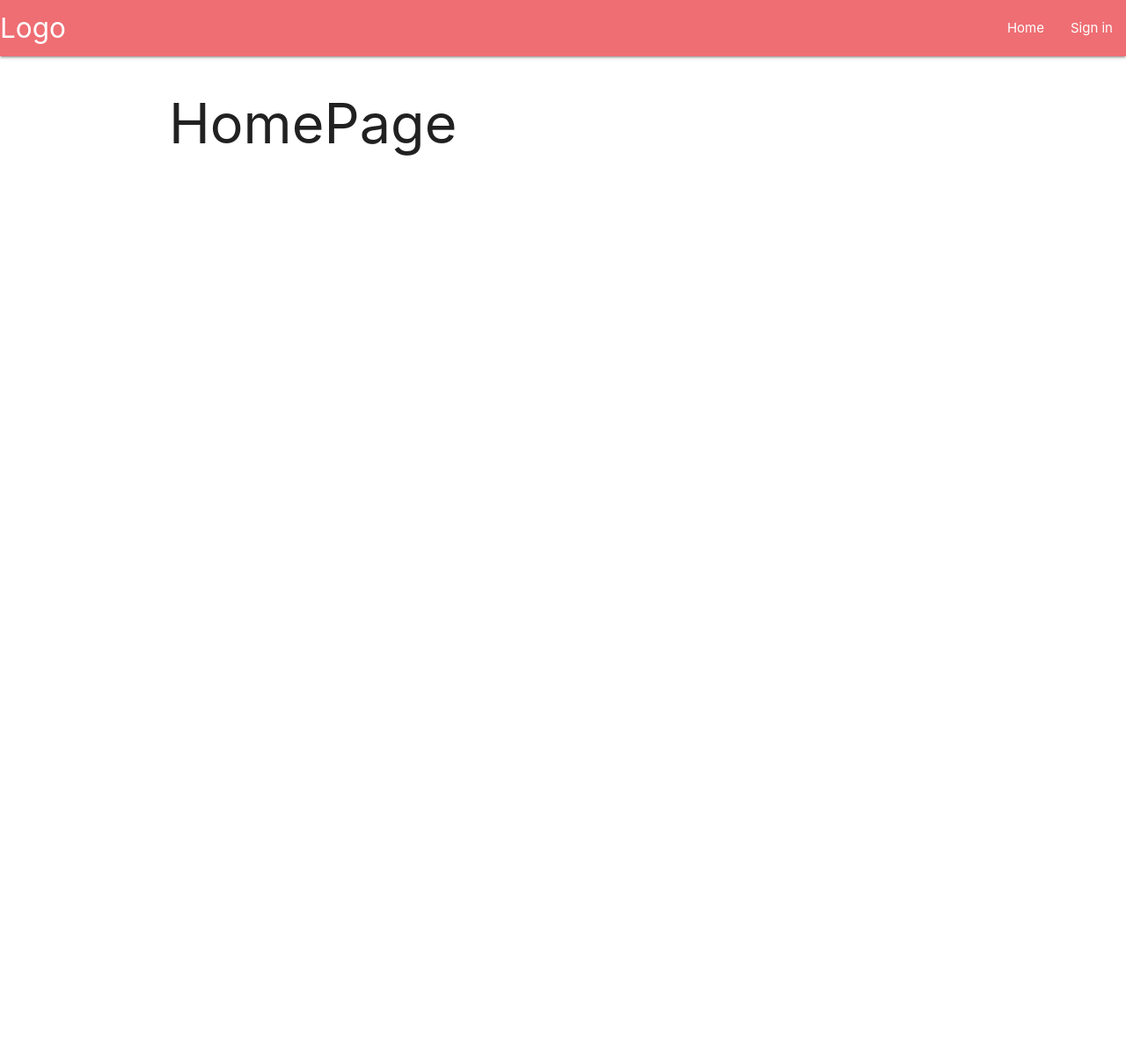
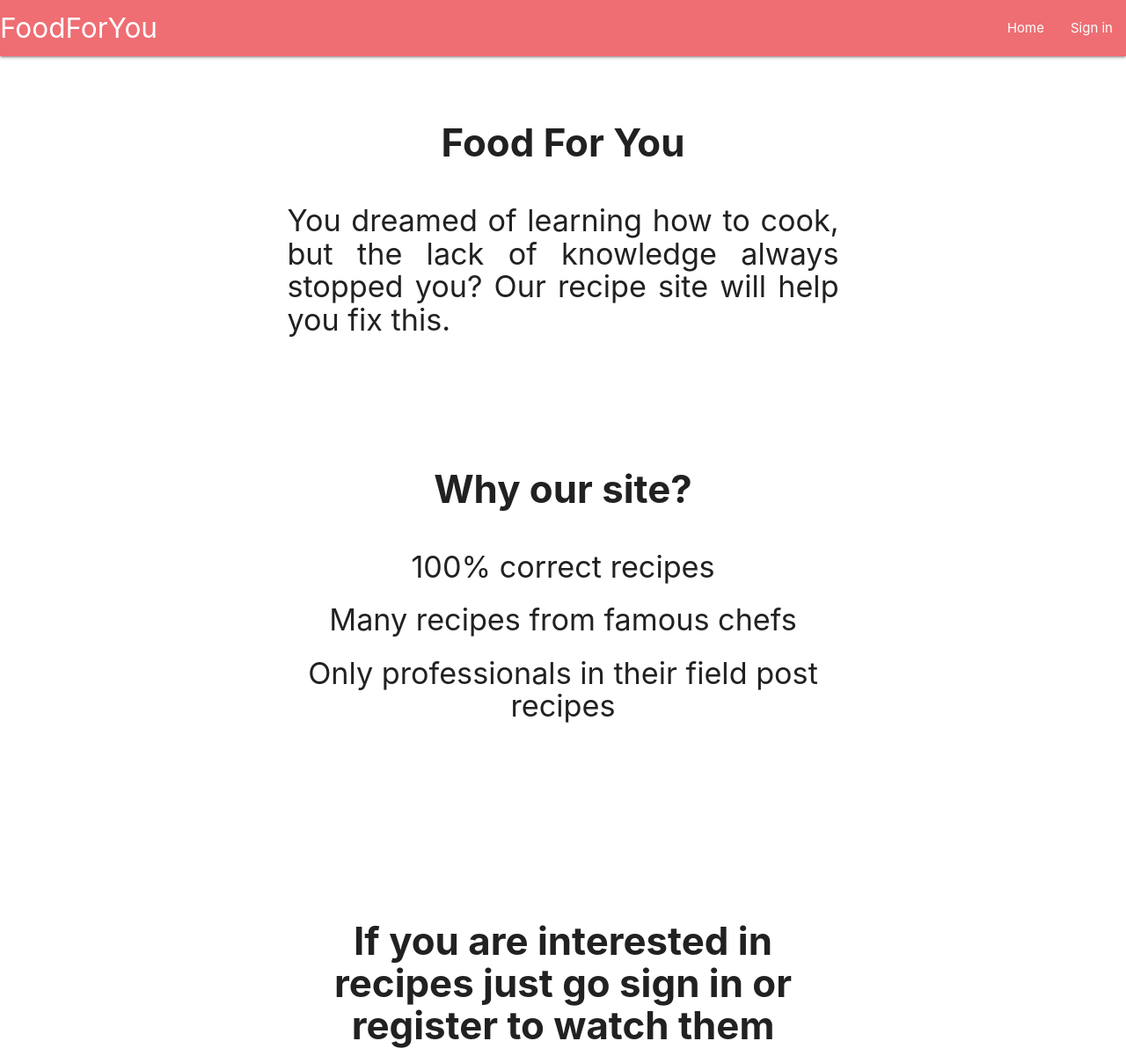
Before and after one commit to BigWaffleMonster/recipe-site, a React (Create React App) app in the folder client/: page / in a window 1280 px wide. Shown: the whole page at 88% size. Before the commit the page ends 800 px from the top, so only its background shows below. Built offline with nearby package versions, Linux system fonts and the light colour scheme.

Commit message:
fixed some bugs

```diff
--- a/client/package.json
+++ b/client/package.json
@@ -6,9 +6,11 @@
     "@testing-library/jest-dom": "^5.11.9",
     "@testing-library/react": "^11.2.5",
     "@testing-library/user-event": "^12.7.1",
+    "bootstrap": "^5.0.1",
     "http-proxy-middleware": "^0.19.1",
     "materialize-css": "^1.0.0-rc.2",
     "react": "^17.0.1",
+    "react-bootstrap": "^1.6.0",
     "react-dom": "^17.0.1",
     "react-router-dom": "^5.2.0",
     "react-scripts": "4.0.2",
--- a/client/src/components/NavBar.js
+++ b/client/src/components/NavBar.js
@@ -16,12 +16,11 @@ export const NavBar = () => {
   return (
     <nav>
       <div className="nav-wrapper">
-        <NavLink to="/" className="brand-logo">Logo</NavLink>
+        <NavLink to="/" className="brand-logo">FoodForYou</NavLink>
         <ul id="nav-mobile" className="right hide-on-med-and-down">
           {auth.isAuthenticated &&<li><NavLink to="/search">Search</NavLink></li>}
           {auth.isAuthenticated &&<li><NavLink to="/create">Create</NavLink></li>}
           {auth.isAuthenticated &&<li><NavLink to={`/user_recipes/${userId}`}>My Recipes</NavLink></li>}
-          {auth.isAuthenticated &&<li><NavLink to={`/user_favourites_recipes/${userId}`}>My Favourites Recipes</NavLink></li>}
           <li><NavLink to="/">Home</NavLink></li>
           {auth.isAuthenticated && <li><a href="/" onClick={logoutHandler}>Log out</a></li>}
           {!auth.isAuthenticated && <li><NavLink to="/auth">Sign in</NavLink></li>}
--- a/client/src/index.css
+++ b/client/src/index.css
@@ -12,7 +12,30 @@
   margin-left: 5rem;
 }
 
-.table {
+.home_name {
+  margin-top: 5rem;
+  margin-bottom: 3rem;
+  text-align: center;
+  font-weight: bold;
+}
 
+.moto_text {
+  text-align: justify;
+}
 
+.question {
+  margin-top: 10rem;
+  margin-bottom: 3rem;
+  text-align: center;
+  font-weight: bold;
 }
+
+.list {
+  text-align: center;
+}
+
+.todo {
+  text-align: center;
+  font-weight: bold;
+  margin-top: 15rem;
+}
--- a/client/src/pages/HomePage.js
+++ b/client/src/pages/HomePage.js
@@ -1,9 +1,27 @@
-import React from 'react'
+import React, {useContext} from 'react'
+import { AuthContext } from '../context/auth.context'
+
 
 export const HomePage = () => {
+  const auth = useContext(AuthContext)
+
   return (
-    <div>
-      <h1>HomePage</h1>
+    <div className="container">
+      <div className="col s12">
+        <h3 className="home_name">Food For You</h3>
+
+        <h4 className="moto_text">You dreamed of learning how to cook, but the lack of knowledge always stopped you? Our recipe site will help you fix this.</h4>
+
+        <h3 className="question">Why our site?</h3>
+
+        <ul className="list">
+          <li><h4>100% correct recipes</h4></li>
+          <li><h4>Many recipes from famous chefs</h4></li>
+          <li><h4>Only professionals in their field post recipes</h4></li>
+        </ul>
+
+        {!auth.isAuthenticated && <h3 className="todo">If you are interested in recipes just go sign in or register to watch them</h3>}
+      </div>
     </div>
   )
 }
--- a/client/src/pages/UserFavouritesRecipes.js
+++ /dev/null
@@ -1,35 +0,0 @@
-import React, { useContext, useCallback, useEffect, useState } from 'react'
-import { useParams } from 'react-router-dom'
-import { AuthContext } from '../context/auth.context'
-import { useHttp } from '../hooks/http.hook'
-import {UserRecipesList} from '../components/UserRecipesList'
-
-export const UserFavouritesRecipes = () => {
-  const {token} = useContext(AuthContext)
-  const {loading, request} = useHttp()
-
-  const [userFavouritesRecipes, setUserFavouritesRecipes] = useState(null)
-  const userId = useParams().id
-
-  const getUserFavouritesRecipes = useCallback( async () => {
-    try {
-      const data = await request(`/api/recipe/getUserFavouritesRecipes`, 'GET', null, {
-        Authorization: `Bearer ${token}`
-      })
-      console.log(data)
-      setUserFavouritesRecipes(data)
-    } catch (e) {}
-  }, [token, userId, request])
-
-  useEffect(() => {
-    getUserFavouritesRecipes()
-  }, [getUserFavouritesRecipes])
-
-  return (
-    <div className="row">
-      <div className="col s6 offset-s3">
-        { !loading && userFavouritesRecipes }
-      </div>
-    </div>
-  )
-}
--- a/client/src/routes.js
+++ b/client/src/routes.js
@@ -8,7 +8,6 @@ import {LoginPage} from './pages/LoginPage'
 import {DetailRecipePage} from './pages/DetailRecipePage'
 import {UserRecipes} from './pages/UserRecipes'
 import {UserRecipeUpdate} from './pages/UserRecipeUpdate'
-import {UserFavouritesRecipes} from './pages/UserFavouritesRecipes'
 
 export const useRoutes = isAuthenticated => {
   if (isAuthenticated) {
@@ -28,9 +27,6 @@ export const useRoutes = isAuthenticated => {
         </Route>
         <Route path="/user_recipes/:id" exact>
           <UserRecipes />
-        </Route>
-        <Route path="/user_favourites_recipes/:id" exact>
-          <UserFavouritesRecipes />
         </Route>
         <Route path="/user_recipe/:id/detail/:article_id" exact>
           <UserRecipeUpdate />
```
Also changed, not shown: 2 other files (tests, documents, lock files or other folders).
